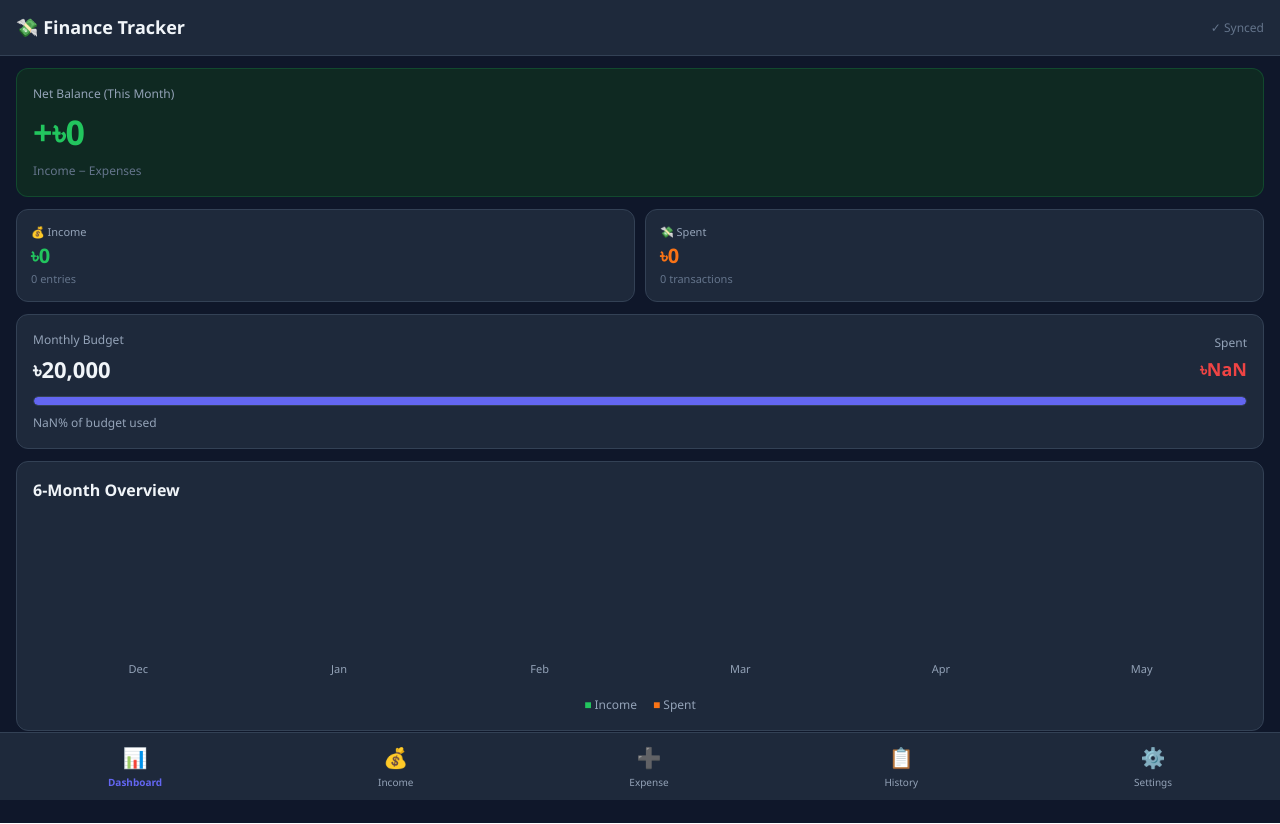
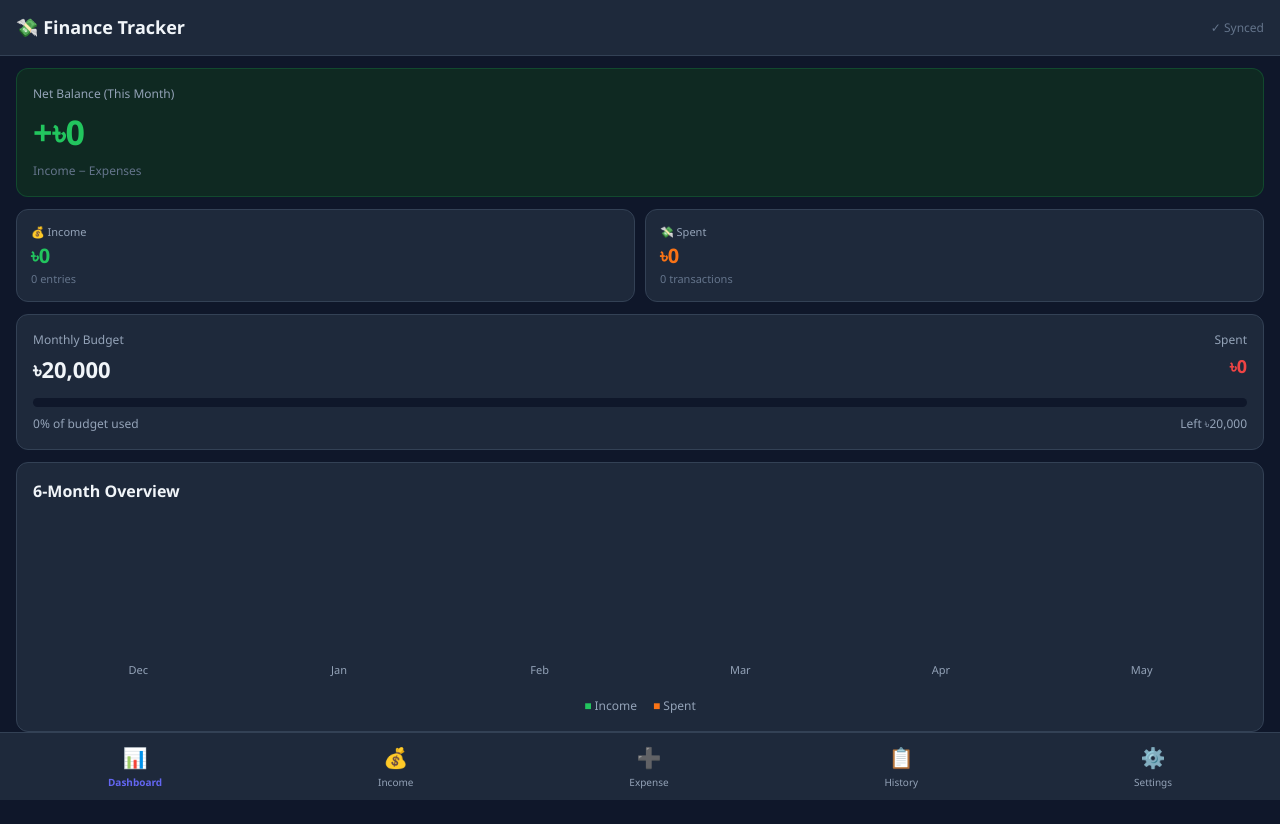
Before and after one commit to Aryamuh-ynah/Personal-Finance-Tracker, a React (Create React App) app: page / in a window 1280 px wide. Built offline with nearby package versions, Linux system fonts and the light colour scheme.

Commit message:
Add light and dark appearance setting

```diff
--- a/src/components/BudgetCard.js
+++ b/src/components/BudgetCard.js
@@ -1,7 +1,13 @@
 import { fmt } from "../utils/finance";
 
-export default function BudgetCard({ budget, monthExpense, styles }) {
-  const percent = Math.min((monthExpense / budget) * 100, 100);
+export default function BudgetCard({ budget, spent = 0, styles }) {
+  const safeBudget = Number(budget) || 0;
+  const safeSpent = Number(spent) || 0;
+
+  const percent =
+    safeBudget > 0 ? Math.min((safeSpent / safeBudget) * 100, 100) : 0;
+
+  const left = Math.max(safeBudget - safeSpent, 0);
 
   return (
     <div style={styles.card}>
@@ -9,30 +15,31 @@ export default function BudgetCard({ budget, monthExpense, styles }) {
         style={{
           display: "flex",
           justifyContent: "space-between",
-          alignItems: "center",
-          marginBottom: 10,
+          alignItems: "flex-start",
+          marginBottom: 12,
         }}
       >
         <div>
           <div style={styles.label}>Monthly Budget</div>
-          <div style={{ fontSize: 22, fontWeight: 800 }}>{fmt(budget)}</div>
+          <div style={{ fontSize: 22, fontWeight: 800 }}>
+            {fmt(safeBudget)}
+          </div>
         </div>
 
         <div style={{ textAlign: "right" }}>
           <div style={styles.label}>Spent</div>
-          <div style={{ fontSize: 18, fontWeight: 700, color: "#ef4444" }}>
-            {fmt(monthExpense)}
+          <div style={{ fontSize: 18, fontWeight: 800, color: "#ef4444" }}>
+            {fmt(safeSpent)}
           </div>
         </div>
       </div>
 
       <div
         style={{
-          height: 10,
+          height: 9,
           background: "var(--input-bg)",
           borderRadius: 999,
           overflow: "hidden",
-          border: "1px solid var(--border-color)",
         }}
       >
         <div
@@ -55,9 +62,12 @@ export default function BudgetCard({ budget, monthExpense, styles }) {
           marginTop: 8,
           fontSize: 12,
           color: "var(--text-muted)",
+          display: "flex",
+          justifyContent: "space-between",
         }}
       >
-        {percent.toFixed(0)}% of budget used
+        <span>{percent.toFixed(0)}% of budget used</span>
+        <span>Left {fmt(left)}</span>
       </div>
     </div>
   );
```
Also changed, not shown: 1 other file (tests, documents, lock files or other folders).
